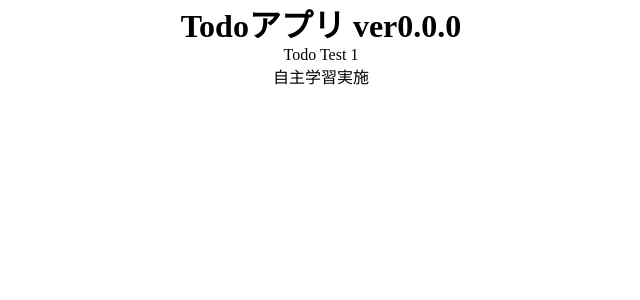
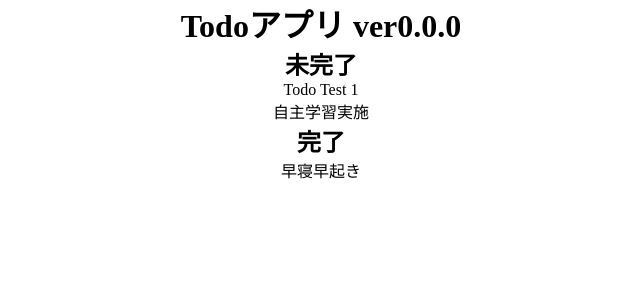
Before and after one commit to adLoremtu/react, a React (Create React App) app in the folder react-product/01_todo/todo/: page / in a window 1280 px wide. Shown: the top 300 px of the page, without its empty margins (319-959 px from the left). Built offline with nearby package versions, Linux system fonts and the light colour scheme.

Commit message:
完了・未完了それぞれを表示させるよう修正

```diff
--- a/react-product/01_todo/todo/src/App.js
+++ b/react-product/01_todo/todo/src/App.js
@@ -4,13 +4,26 @@ import { useSelector } from 'react-redux';
 function App() {
 	const lists = useSelector((state) => state.lists);
 
+	const unfinished = lists.filter((list) => !list.complete)
+		.map((list, idx) => (
+			<li key={ list.idx }>{ list.text }</li>
+		));
+
+	const finished = lists.filter((list) => list.complete)
+		.map((list, idx) => (
+			<li key={ list.idx }>{ list.text }</li>
+		));
+
 	return (
 		<div className="App">
 			<h1>Todoアプリ ver0.0.0</h1>
+			<h2>未完了</h2>
 			<ul>
-				{lists.map((list, idx) => (
-					<li key={ list.idx } >{ list.text }</li>
-				))}
+				{ unfinished }
+			</ul>
+			<h2>完了</h2>
+			<ul>
+				{ finished }
 			</ul>
 		</div>
 	);
--- a/react-product/01_todo/todo/src/reducers/reducer.js
+++ b/react-product/01_todo/todo/src/reducers/reducer.js
@@ -9,6 +9,10 @@ const initialState = {
 		{
 			text: '自主学習実施',
 			complete: false
+		},
+		{
+			text: '早寝早起き',
+			complete: true
 		}
 	]
 };
```
